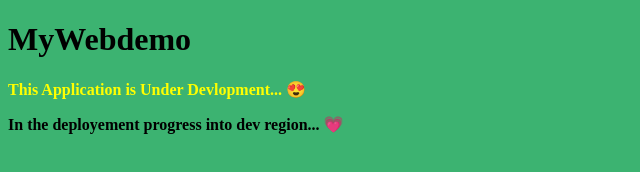
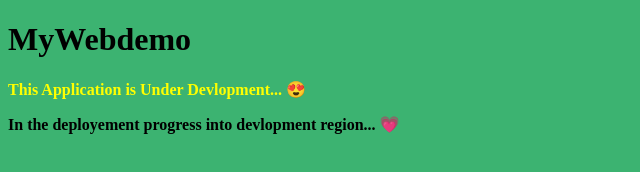
Before and after one commit to vicky3664/Myweb, a plain HTML site: page index.html in a window 1280 px wide. Shown: the whole page, without its empty margins (0-640 px from the left). Drawn offline with Linux system fonts and the light colour scheme.

Commit message:
second commit index page

```diff
--- a/index.html
+++ b/index.html
@@ -12,7 +12,7 @@ p    {color: yellow;}
 <h1>MyWebdemo</h1>
 <p><B>This Application is Under Devlopment... &#128525;</B></p>
 
-<blink><B>In the deployement progress into dev region... &#128151;</B></blink>
+<B>In the deployement progress into devlopment region... &#128151;</B>
 
 </body>
 </html>
```
